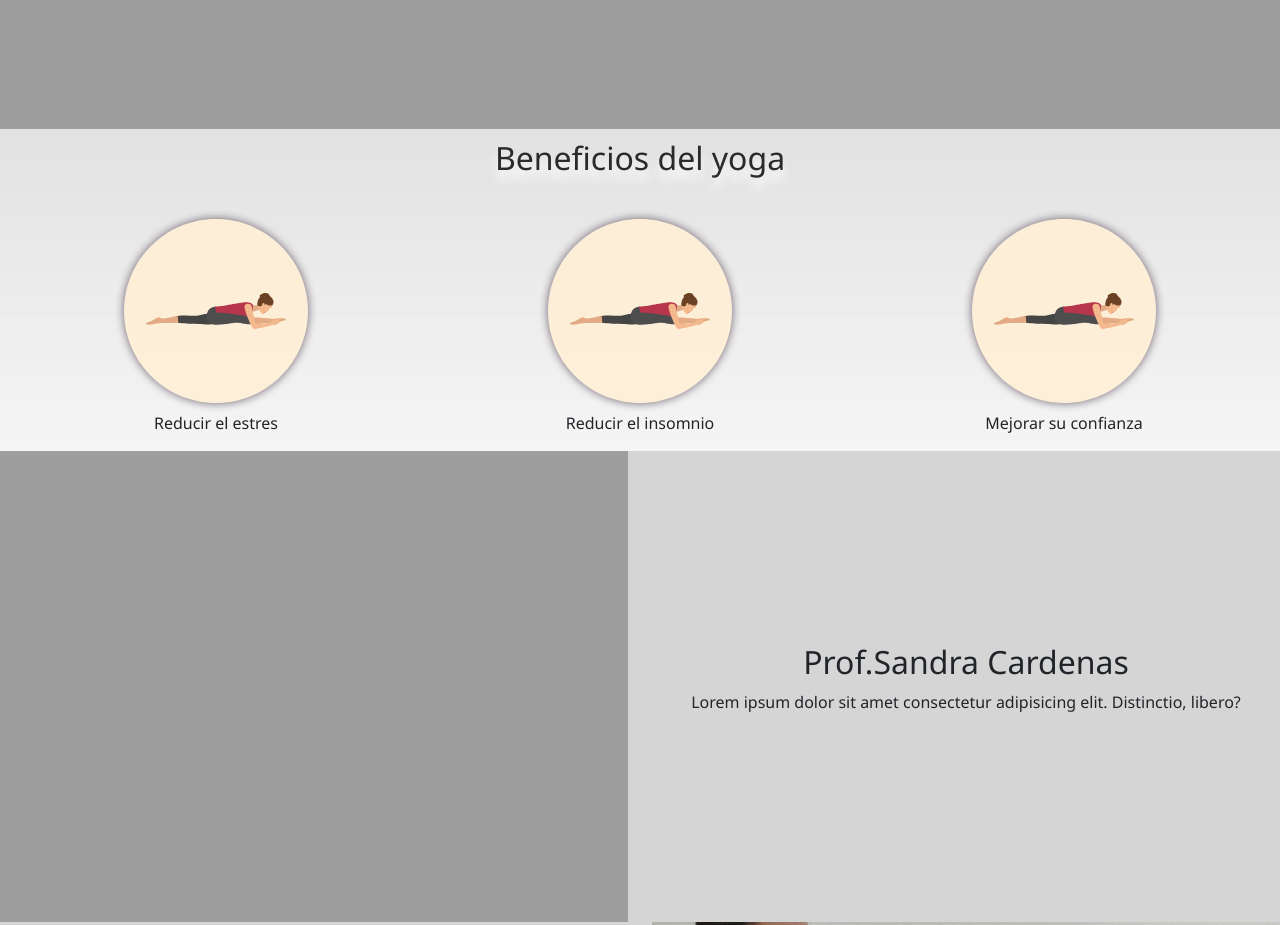
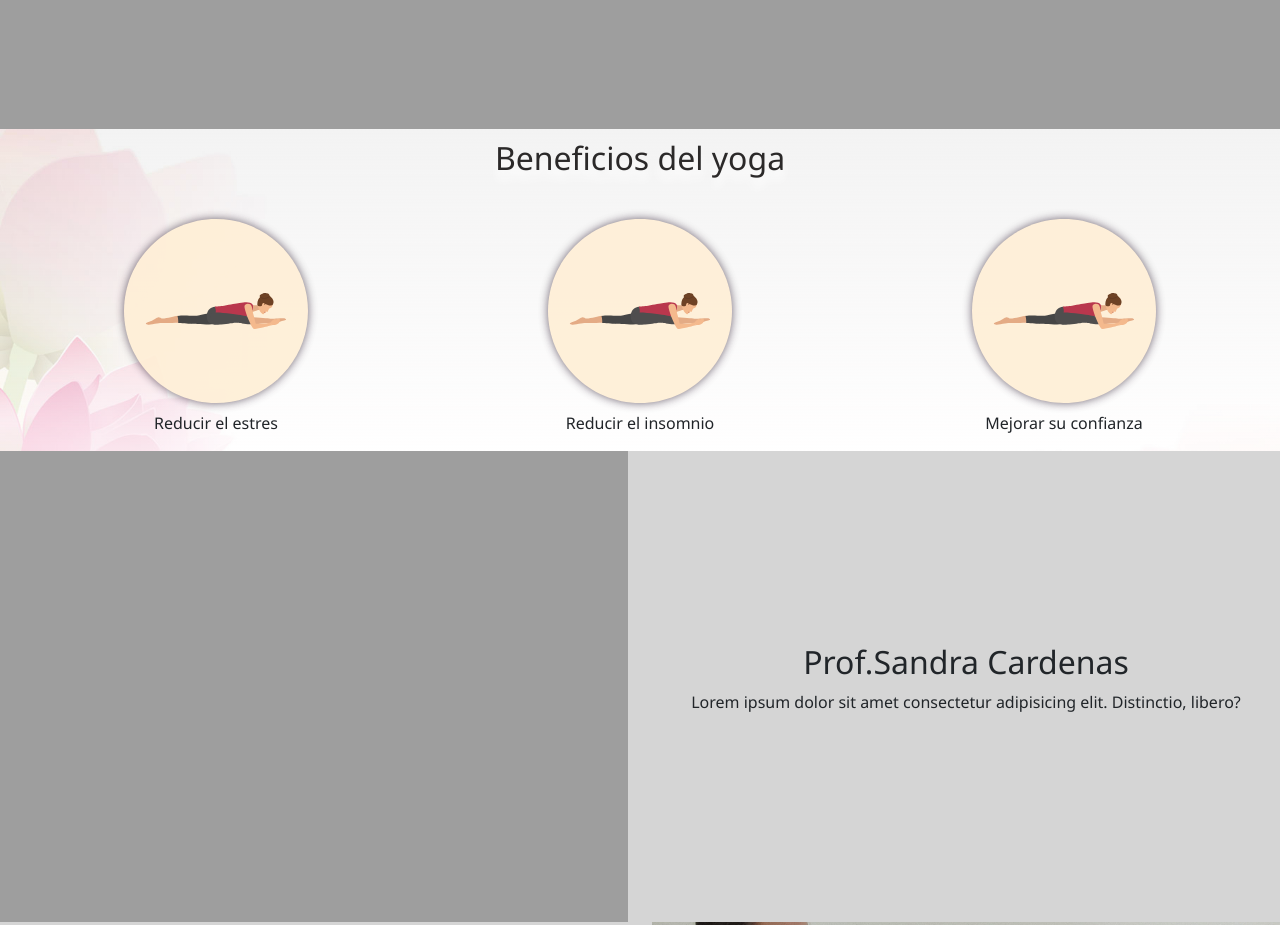
Before and after one commit to Gabmazz13/segundapreentrega-mendoza, a plain HTML site: page index.html in a window 1280 px wide. Shown: the part 580-1505 px from the top of the page. Drawn offline with nearby package versions, Linux system fonts and the light colour scheme; the site is published under a folder, as on GitHub Pages, so addresses that start at the root find nothing.

Commit message:
tercer-commit

```diff
--- a/css/style.css
+++ b/css/style.css
@@ -108,7 +108,7 @@ body{
 }
 
 .bg-lotus {
-    background-image: linear-gradient(rgba(0, 0, 0, 0.047), rgba(255, 254, 254, 0.485)), url(/img/lotus_background1818x12802.jpg);
+    background-image: linear-gradient(rgba(0, 0, 0, 0.047), rgba(255, 254, 254, 0.485)), url(../img/lotus_background1818x12802.jpg);
     background-size: cover;
 }
 
```
Also changed, not shown: README.md (deleted).
